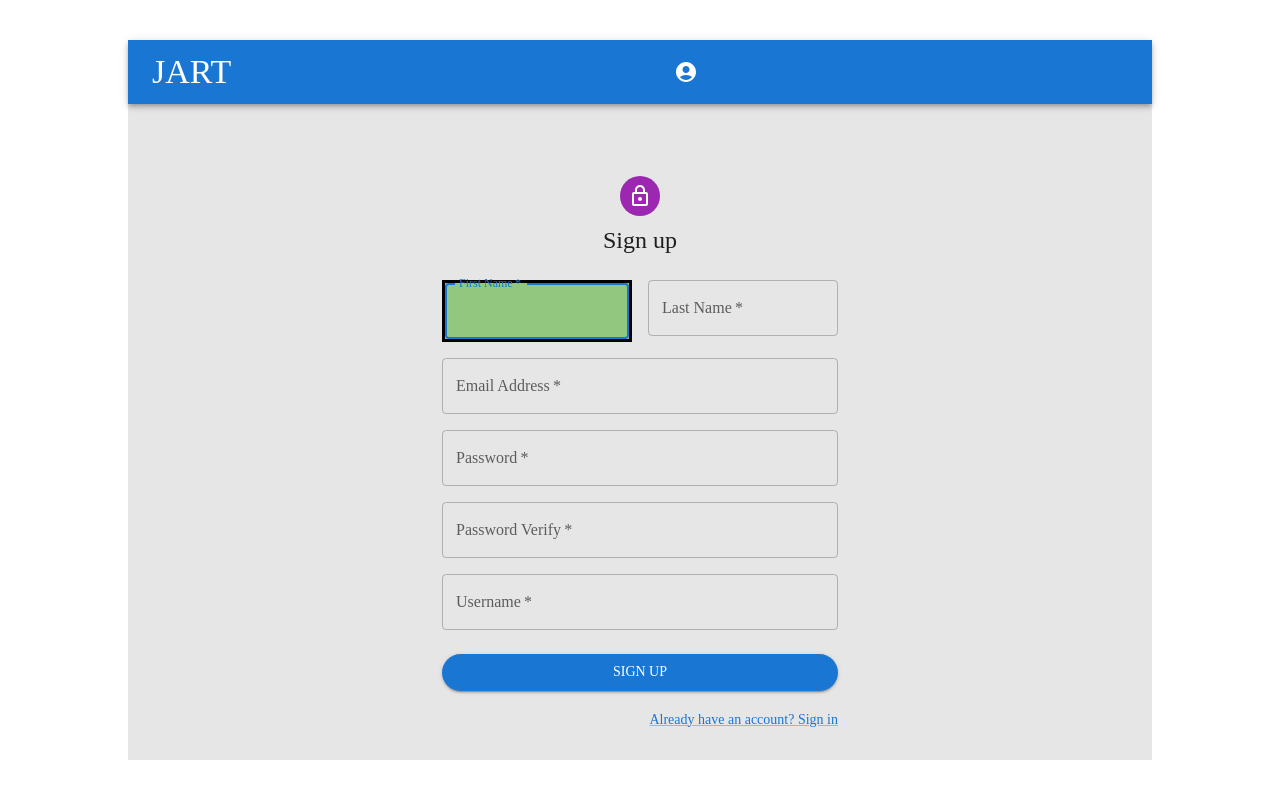
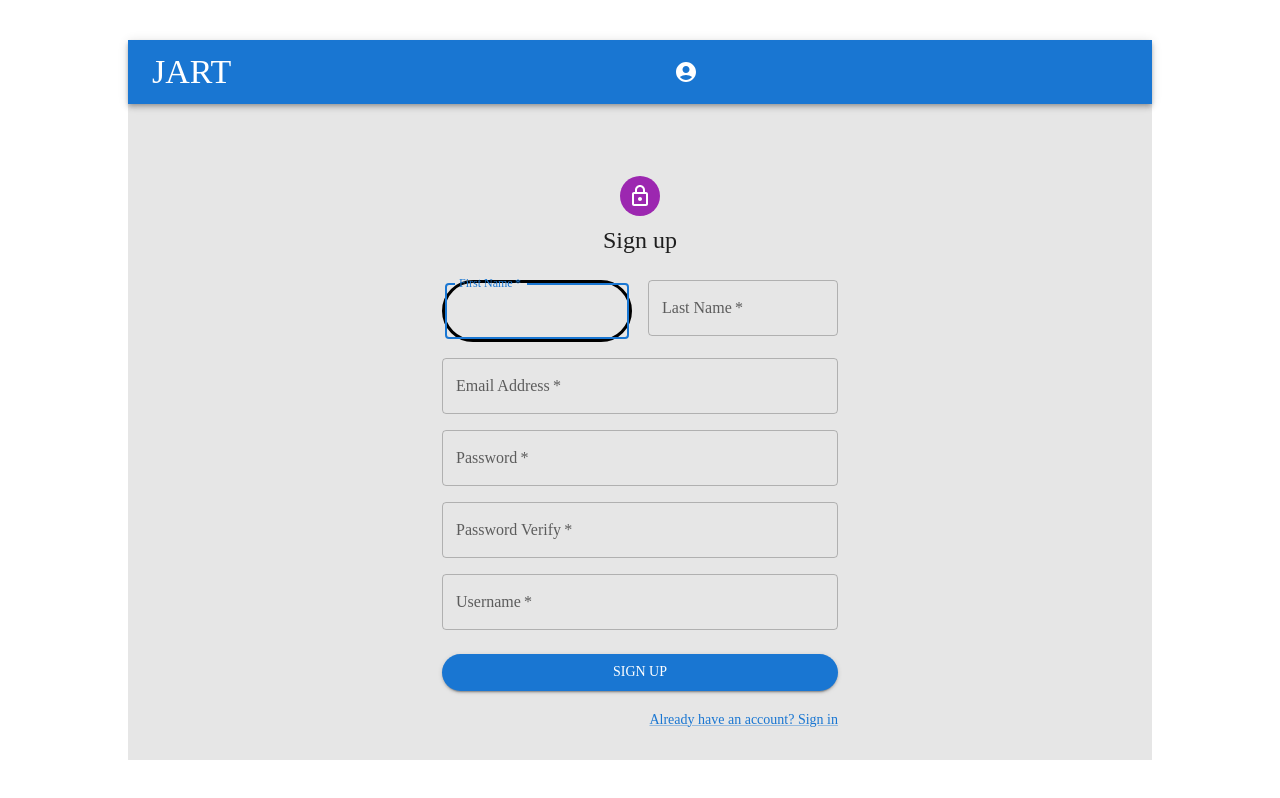
Before and after one commit to roshankenia/CSE416-Project, a React (Create React App) app in the folder client/: page /register in a window 1280 px wide. Built offline with nearby package versions, Linux system fonts and the light colour scheme; no server answers; a web font is replaced by a local one.

Commit message:
Added scripts

```diff
--- a/client/src/components/RegisterScreen.js
+++ b/client/src/components/RegisterScreen.js
@@ -51,12 +51,11 @@ export default function RegisterScreen() {
             <Grid item xs={12} sm={6}>
               <TextField
                 style={{
-                  fontWeight: 600,
                   border: "3px solid",
                   borderColor: "black",
-                  backgroundColor: "#92C77F",
                   color: "black",
                   fontSize: "32px",
+                  borderRadius: 40
                 }}
                 autoComplete="fname"
                 name="firstName"
--- a/package.json
+++ b/package.json
@@ -3,6 +3,9 @@
   "version": "1.0.0",
   "main": "index.js",
   "license": "MIT",
+  "scripts": {
+    "dev": "nodemon index.js"
+  },
   "dependencies": {
     "bcryptjs": "^2.4.3",
     "body-parser": "^1.19.0",
```
